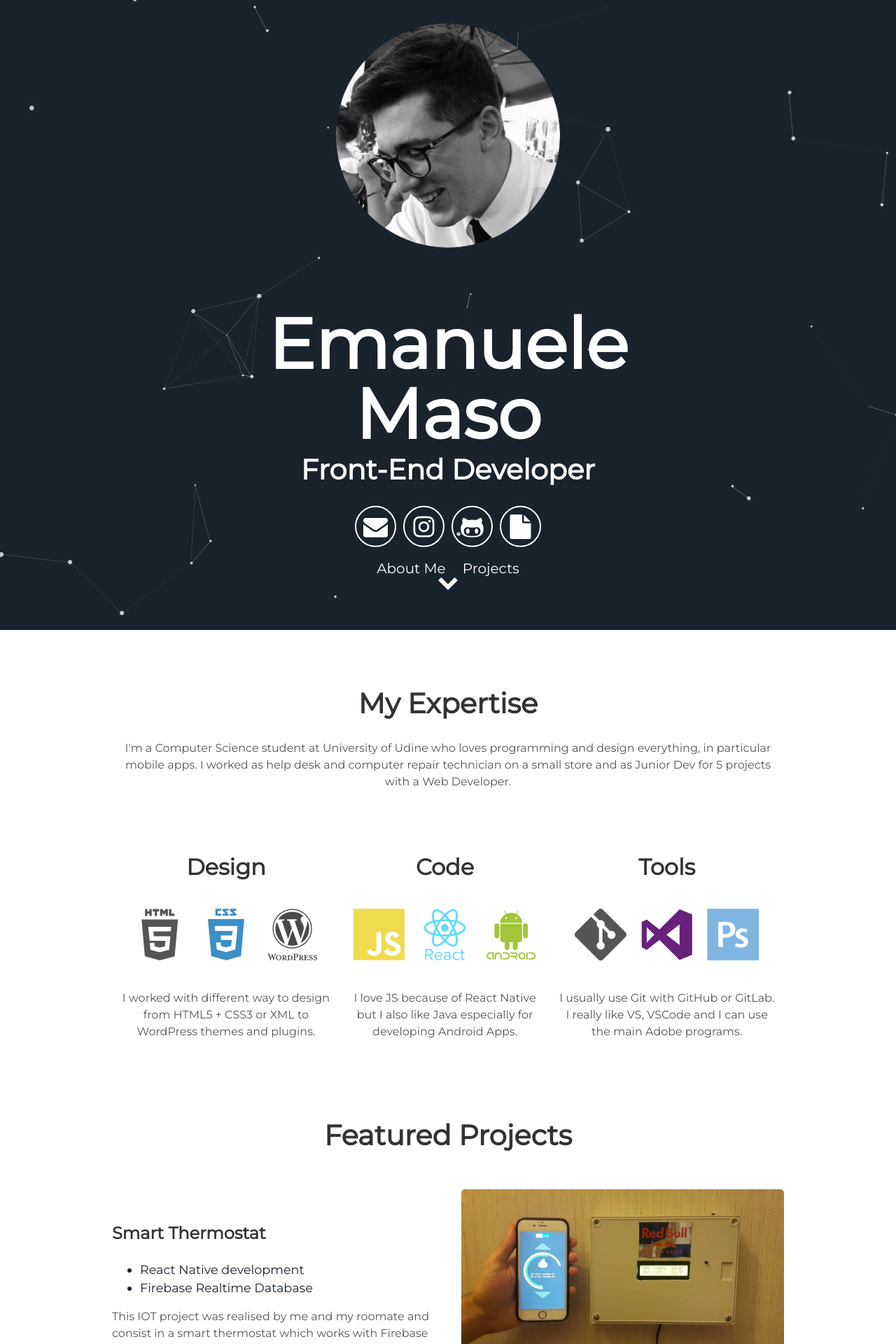
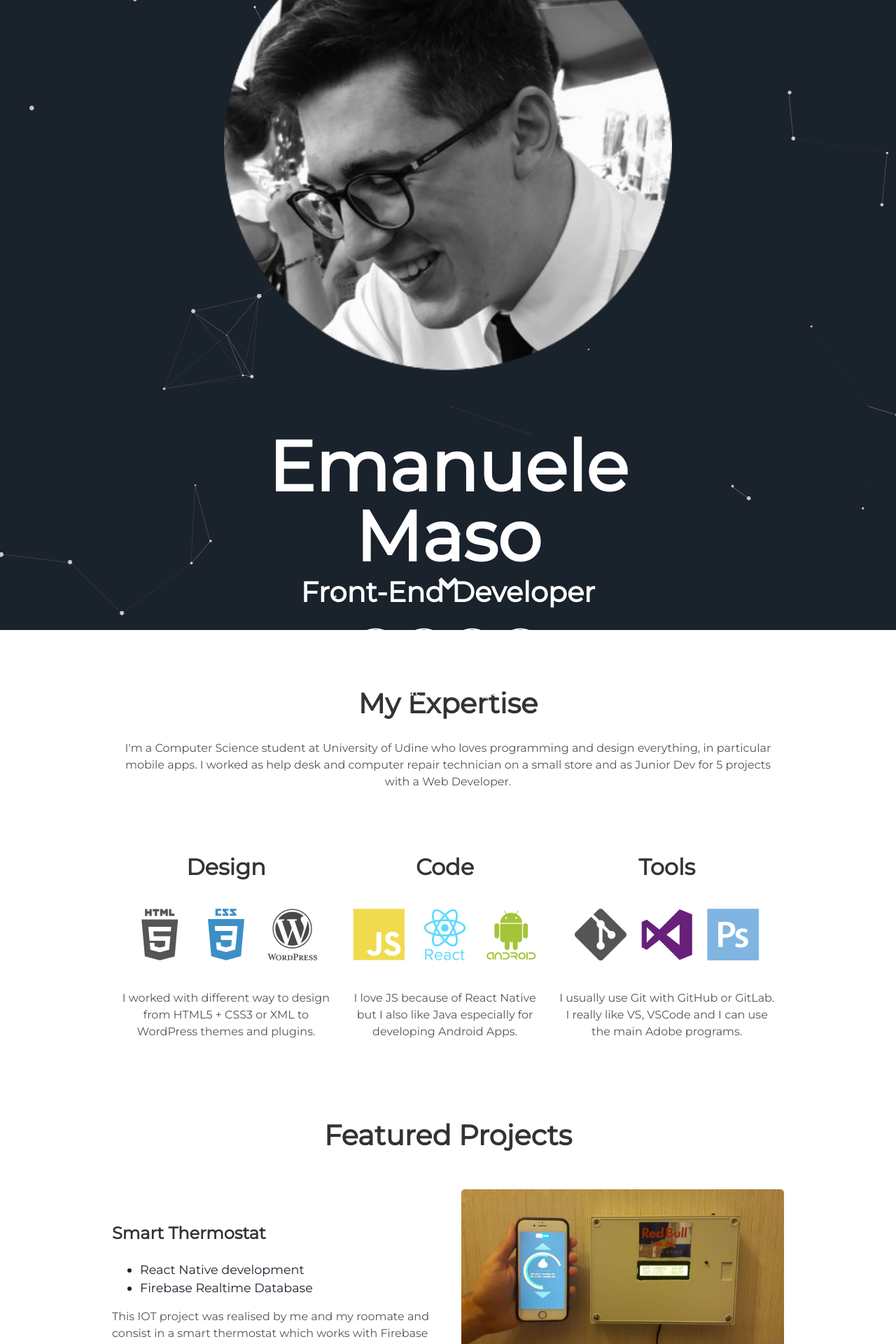
Before and after one commit to ClarkStoro/clarkstoro.github.io, a Jekyll site: the page built from index.html, in a window 1280 px wide. Shown: the top 1920 px of the page at 70% size. Built offline with Jekyll 4.4.1, drawn with Linux system fonts in a browser that asks for light colours.

Commit message:
Update header.html

```diff
--- a/_includes/header.html
+++ b/_includes/header.html
@@ -1,7 +1,7 @@
 <div id="particles-js">
   <div class="header">
 
-      <div style="width: 50%; height: 50%; margin: 0 auto; margin-top: -30px;">
+      <div class="headerPhoto">
         <img alt="ema" class="photo" src="{{ "/assets/img/EmanueleMaso.png"}}"  style="width: 100%";"/>
       </div>
 
```
